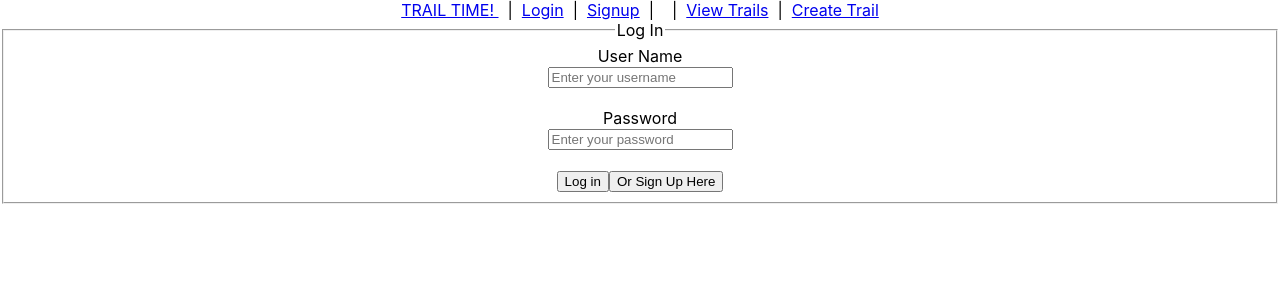
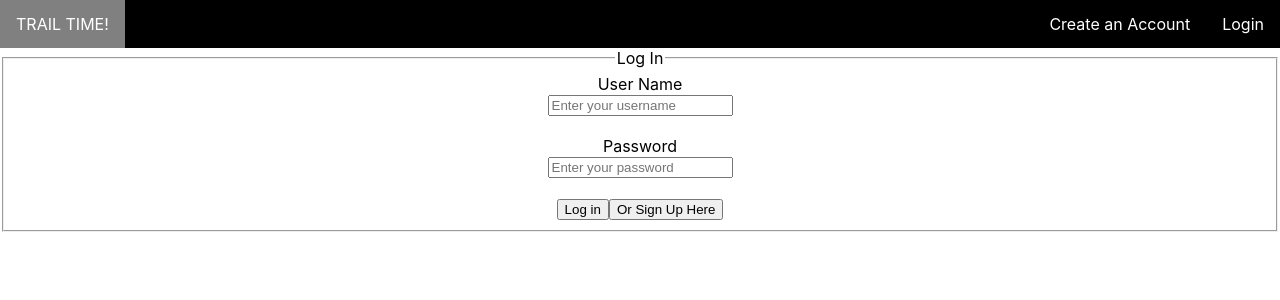
Before and after one commit to sgarcia-dev/trailtime-copy, a React (Create React App) app: page /login in a window 1280 px wide. Shown: the top 300 px of the page. Built offline with nearby package versions, Linux system fonts and the light colour scheme.

Commit message:
login and signup navigation working

```diff
--- a/src/components/app/App.js
+++ b/src/components/app/App.js
@@ -1,7 +1,7 @@
 import React, { Component } from 'react';
 import { BrowserRouter as Router, Route, Link, Switch } from "react-router-dom";
 import './App.css';
-import Navbar from '../navbar/navbar';
+import Navbar from '../navbar/NavBar';
 import HomePage from '../home/HomePage';
 import SignUpPage from '../auth/SignUpPage';
 import LogInPage from '../auth/LogInPage';
--- a/src/components/auth/LogInForm.js
+++ b/src/components/auth/LogInForm.js
@@ -4,7 +4,7 @@ import TextInput from '../app/common/form/TextInput';
 import { Link } from 'react-router-dom';
 
 const LogInForm = props => (
-    <form>
+    <form id="login-form" onSubmit={props.handleSubmit}>
         <fieldset>
             <legend>Log In</legend>
             <label for="username">User Name</label><br />
--- a/src/components/auth/LogInPage.js
+++ b/src/components/auth/LogInPage.js
@@ -4,11 +4,20 @@ import { connect } from 'react-redux';
 import LogInForm from './LogInForm';
 
 class LogInPage extends React.Component {
+    login(values) {
+        this.props.dispatch({
+            type: 'LOGIN_SUCCESS',
+            username: values.username,
+            jwt: 'sdfajlialkmsmf'
+        });
+        alert('login success!');
+        this.props.history.push('/trails');
+    }
     render() {
         return (
-            <LogInForm />
+            <LogInForm onSubmit={this.login.bind(this)} />
         )
     }
 }
 
-export default LogInPage;
+export default connect()(LogInPage);
--- a/src/components/auth/SignUpForm.js
+++ b/src/components/auth/SignUpForm.js
@@ -4,7 +4,7 @@ import { Field, reduxForm } from 'redux-form';
 import TextInput from '../app/common/form/TextInput';
 
 const SignUpForm = props => (
-    <form>
+    <form id='signup-form' onSubmit={props.handleSubmit}>
         <fieldset>
             <legend>Sign Up</legend>
             <label for="username">User Name</label><br />
--- a/src/components/auth/SignUpPage.js
+++ b/src/components/auth/SignUpPage.js
@@ -1,14 +1,18 @@
 import React from 'react';
 import { Link } from 'react-router-dom';
 import { connect } from 'react-redux';
-import SignUpForm from './LogInForm';
+import SignUpForm from './SignUpForm';
 
 class SignUpPage extends React.Component {
+    signup(values) {
+        alert(`User ${values.username} created. Redirecting login...`);
+        this.props.history.push('/login');
+    }
     render() {
         return (
-            <SignUpForm />
+            <SignUpForm onSubmit={this.signup.bind(this)} />
         )
     }
 }
-
+//export default connect()(SignUpPage);
 export default SignUpPage;
--- a/src/components/navbar/index.css
+++ b/src/components/navbar/index.css
@@ -0,0 +1,38 @@
+
+ul {
+    list-style-type: none;
+    margin: 0;
+    padding: 0;
+    overflow: hidden;
+    background-color: #641b1b;
+    background-color: black;
+}
+
+.trailtime {
+    float: left;
+}
+.navlink {
+    float: right;
+}
+
+li a {
+    display: block;
+    color: white;
+    text-align: center;
+    padding: 14px 16px;
+    text-decoration: none;
+}
+
+li a:hover {
+    background-color:  rgba(146, 104, 84, 0.637);
+    background-color: gray;
+}
+
+li a:active {
+    background-color: rgba(146, 104, 84, 0.637);
+    background-color: gray;
+}
+
+.trailtime {
+    float: left;
+}
--- a/src/components/navbar/loggedinoutoptions/loggedin.js
+++ b/src/components/navbar/loggedinoutoptions/loggedin.js
@@ -4,8 +4,10 @@ import { NavLink, Link } from 'react-router-dom';
 const LoggedIn = ({ logOut }) => {
     return (
         <span>
-            <NavLink to="/login" onClick={logOut}>Logout</NavLink>&nbsp;&nbsp;|&nbsp;&nbsp;
-            </span>
+            <li>
+                <NavLink className="navlink" to="/login" onClick={logOut}>Logout</NavLink>
+            </li>
+        </span>
     )
 }
 
--- a/src/components/navbar/loggedinoutoptions/loggedout.js
+++ b/src/components/navbar/loggedinoutoptions/loggedout.js
@@ -4,8 +4,12 @@ import { NavLink, Link } from 'react-router-dom';
 const LoggedOut = ({ logIn }) => {
     return (
         <span>
-            <NavLink to="/login" onClick={logIn} >Login</NavLink>&nbsp;&nbsp;|&nbsp;&nbsp;
-            <NavLink to="/signup">Signup</NavLink>&nbsp;&nbsp;|&nbsp;&nbsp;
+            <li>
+                <NavLink className="navlink" to="/login" onClick={logIn} >Login</NavLink>
+            </li>
+            <li>
+                <NavLink className="navlink" to="/signup">Signup</NavLink>
+            </li>
         </span>
     )
 }
--- a/src/components/navbar/navbar.js
+++ b/src/components/navbar/navbar.js
@@ -1,3 +1,4 @@
+/*
 import React, { Component } from 'react';
 import { NavLink } from 'react-router-dom';
 import './index.css';
@@ -21,15 +22,94 @@ class Navbar extends React.Component {
     render() {
         const { loggedIn } = this.state;
         return (
-            <div>
-                <NavLink to="/">TRAIL TIME!  </NavLink>&nbsp;&nbsp;|&nbsp;&nbsp;
-                {loggedIn ? <LoggedIn logout={this.handleLogOut} /> : <LoggedOut login={this.handleLogIn} />}&nbsp;&nbsp;|&nbsp;&nbsp;
-                <NavLink to="/trails">View Trails</NavLink>&nbsp;&nbsp;|&nbsp;&nbsp;
-                <NavLink to="/create">Create Trail</NavLink>
+            <div >
+                <ul>
+                    <li>
+                        <NavLink className="trailtime" to="/">TRAIL TIME!</NavLink>
+                    </li>
+                    <li>
+                        {loggedIn ? <LoggedIn logout={this.handleLogOut} /> : <LoggedOut login={this.handleLogIn} />}
+                    </li>
+                    <li>
+                        <NavLink className="navlink" to="/trails">View Trails</NavLink>
+                    </li>
+                    <li>
+                        <NavLink className="navlink" to="/create">Create Trail</NavLink>
+                    </li>
+                </ul>
+
             </div>
 
         )
     }
 }
 
-export default Navbar;
+const mapStateToProps = state => {
+    //return {state.loggedIn}
+}
+
+export default connect(mapStateToProps)(Navbar);
+
+*/
+
+
+
+import React from 'react';
+import { NavLink } from 'react-router-dom';
+import './index.css';
+import { connect } from "react-redux";
+
+class NavBar extends React.Component {
+    logout() {
+        this.props.dispatch({
+            type: 'LOGOUT_SUCCESS'
+        });
+        alert('Now Logged Out');
+    }
+    render() {
+        //LOGGED OUT LINKS (this ? true do this : false do this so not logged in means logged out, logged in means null and gets the authlink instead)
+        const defaultLinks = !this.props.isLoggedIn ? (
+            <React.Fragment>
+                <li>
+                    <NavLink className="navlink" to="/login">Login</NavLink>
+                </li>
+                <li>
+                    <NavLink className="navlink" to="/signup">Create an Account</NavLink>
+                </li>
+            </React.Fragment>
+        ) : null;
+
+        //LOGGED IN LINKS
+        const authLinks = this.props.isLoggedIn ? (
+            <React.Fragment>
+                <li>
+                    <NavLink className="navlink" to="/" onClick={this.logout.bind(this)}>Logout</NavLink>
+                </li>
+                <li>
+                    <NavLink className="navlink" to="/trails">View Trails</NavLink>
+                </li>
+                <li>
+                    <NavLink className="navlink" to="/create">Create Trail</NavLink>
+                </li>
+            </React.Fragment>
+        ) : null;
+
+        return (
+            <div className="navbar">
+                <ul className="navlinks">
+                    <li>
+                        <NavLink className="trailtime" to="/">TRAIL TIME!</NavLink>
+                    </li>
+                    {defaultLinks}
+                    {authLinks}
+                </ul>
+            </div>
+        );
+    }
+}
+
+const mapStateToProps = state => ({
+    isLoggedIn: state.auth.isLoggedIn
+});
+
+export default connect(mapStateToProps)(NavBar);
--- /dev/null
+++ b/src/redux/authReducer.js
@@ -0,0 +1,19 @@
+const initialState = {
+    isLoggedIn: false,
+    username: null,
+    jwt: null
+};
+
+export default function reducer(state = initialState, action) {
+    if (action.type === "LOGIN_SUCCESS") {
+        return {
+            ...state,
+            isLoggedIn: true,
+            username: action.username,
+            jwt: action.jwt
+        };
+    } else if (action.type === "LOGOUT_SUCCESS") {
+        return { ...state, isLoggedIn: false };
+    }
+    return state;
+}
--- a/src/redux/store.js
+++ b/src/redux/store.js
@@ -4,10 +4,12 @@ import logger from 'redux-logger';
 import { reducer as formReducer } from 'redux-form';
 import { composeWithDevTools } from 'redux-devtools-extension';
 //import reducer from './reducer';
-import reducer from './trailReducer';
+import trailReducer from './trailReducer';
+import authReducer from './authReducer';
 
 const rootReducer = combineReducers({
-    trails: reducer,
+    trails: trailReducer,
+    auth: authReducer,
     form: formReducer
 })
 
--- a/src/redux/trailReducer.js
+++ b/src/redux/trailReducer.js
@@ -40,8 +40,12 @@ export const deleteTrail = (state, payload) => {
     return [...state.filter(trail => trail.id !== payload.trailId)]
 }
 
-export default createReducer(initialState, {
-    [CREATE_TRAIL]: createTrail,
-    [UPDATE_TRAIL]: updateTrail,
-    [DELETE_TRAIL]: deleteTrail
-})
+//export default createReducer(initialState, {
+//[CREATE_TRAIL]: createTrail,
+//   [UPDATE_TRAIL]: updateTrail,
+//      [DELETE_TRAIL]: deleteTrail
+//})
+
+export default function reducer(state = initialState, action) {
+    return state;
+}
```
